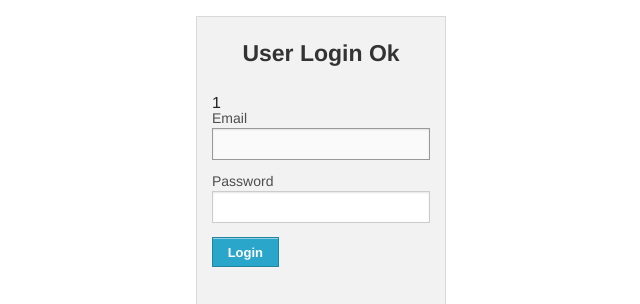
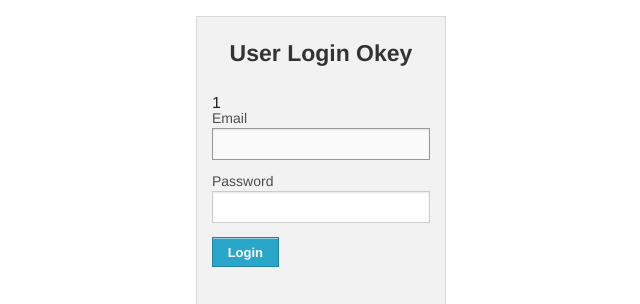
Before and after one commit to linguisticteam/lti-pms, a CodeIgniter app: page /ltipms/index.php/login/index/1 in a window 1280 px wide. Shown: the part 45-349 px from the top of the page, without its empty margins (319-959 px from the left). Run offline with CodeIgniter, Linux system fonts and the light colour scheme.

Commit message:
teste okey

```diff
--- a/application/views/templates/login_view.php
+++ b/application/views/templates/login_view.php
@@ -5,7 +5,7 @@
             <?php
                 echo form_open('login/process','name="process"');
             ?>
-            <h4 style="text-align: center">User Login Ok</h4>
+            <h4 style="text-align: center">User Login Okey</h4>
             <br />
             <?php
                 if(! is_null($msg)) echo $msg;
```
